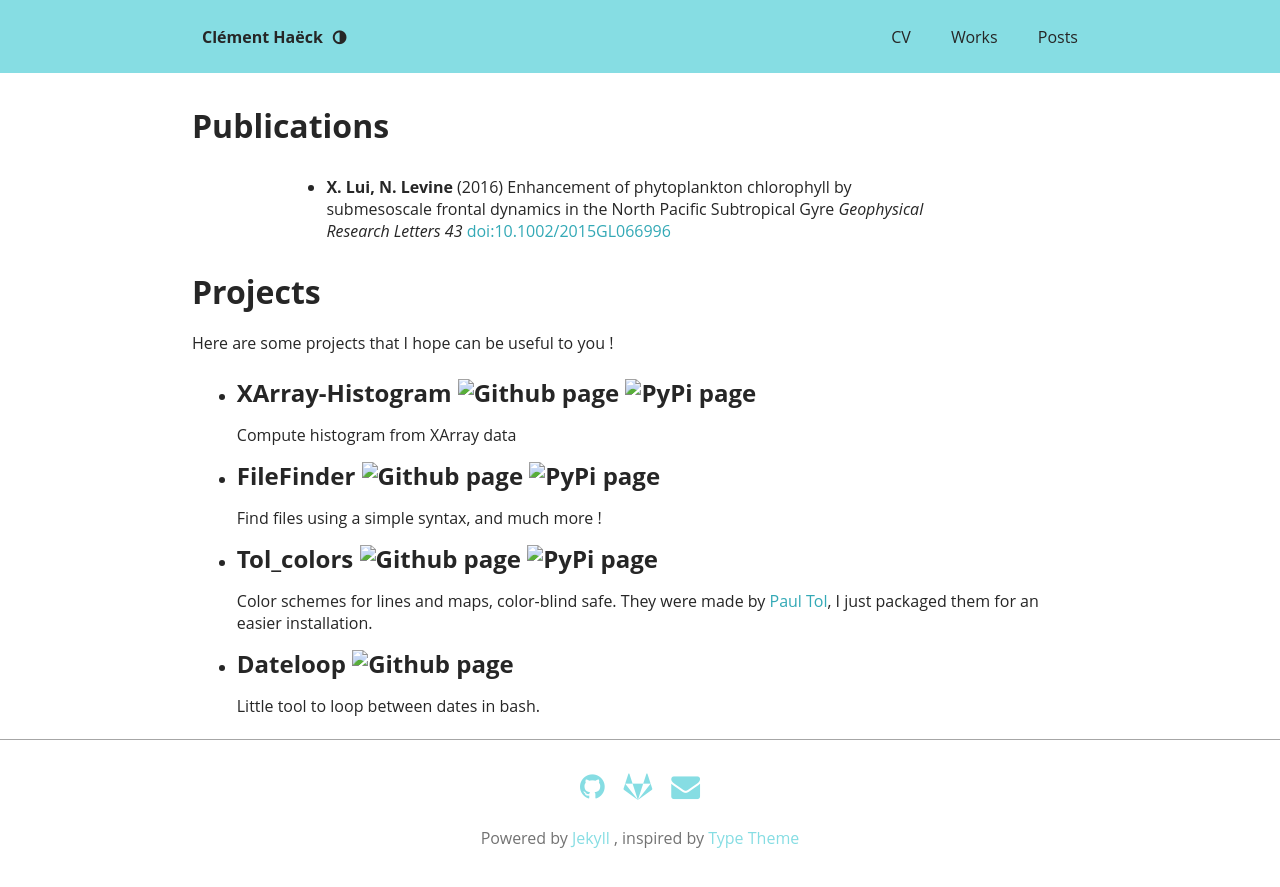
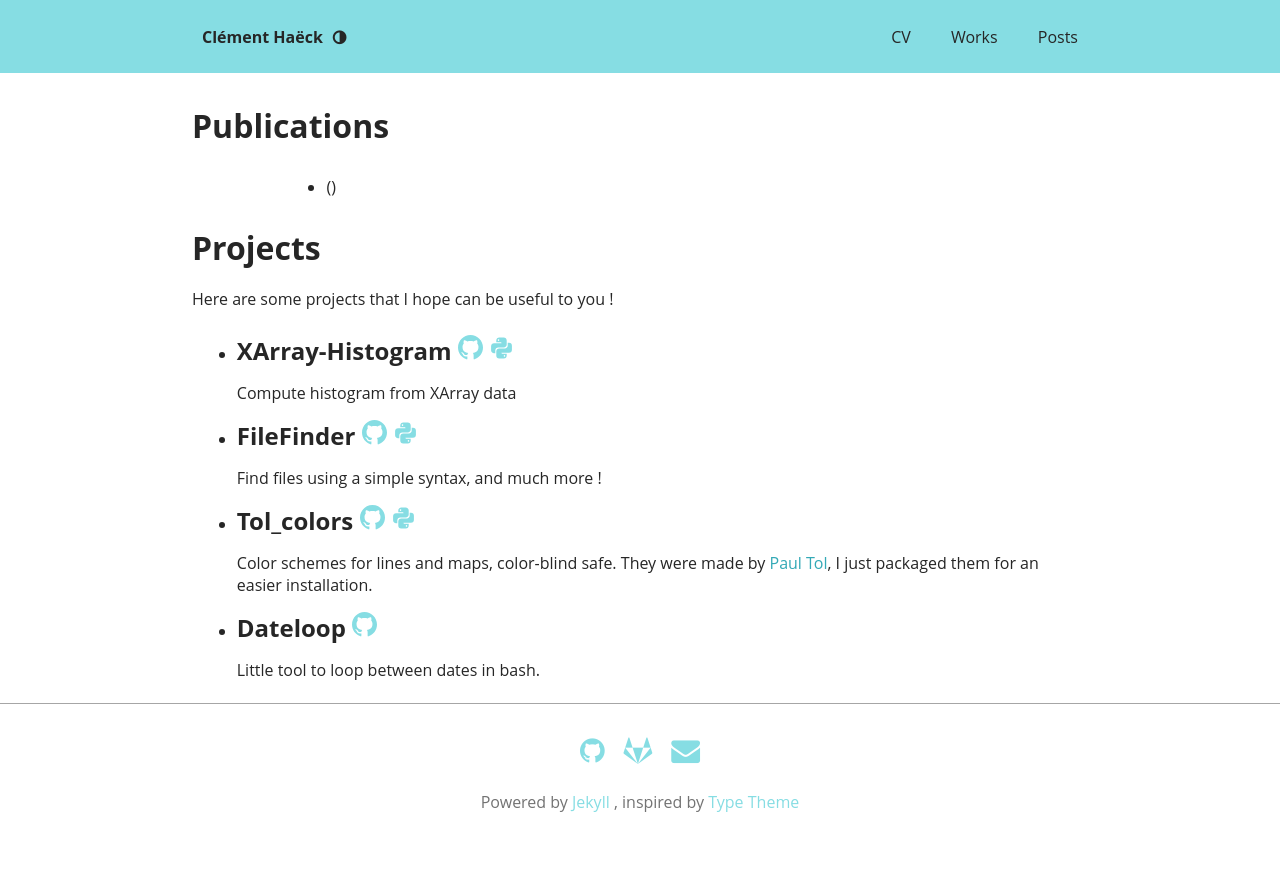
Before and after one commit to Descanonge/clementhaeck.com, a Jekyll site: the page built from works.md, in a window 1280 px wide. Shown: the top 887 px of the page. Built offline with Jekyll 4.4.1, drawn with Linux system fonts in a browser that asks for light colours; nearby versions of some CDN libraries.

Commit message:
Add images

```diff
--- a/_data/publications.yml
+++ b/_data/publications.yml
@@ -1,10 +1,8 @@
 
-- authors: X. Lui, N. Levine
-  date: 2016
-  journal: Geophysical Research Letters 43
+- authors:
+  date:
+  journal:
   title: >-
-    Enhancement of phytoplankton chlorophyll by submesoscale frontal dynamics in
-    the North Pacific Subtropical Gyre
-  link: http://doi.org/10.1002/2015GL066996
-  link-name: doi:10.1002/2015GL066996
+  link: ''
+  link-name:
   rest:
```
Also changed, not shown: assets/img/github.svg (added), assets/img/language-python.svg (added).
